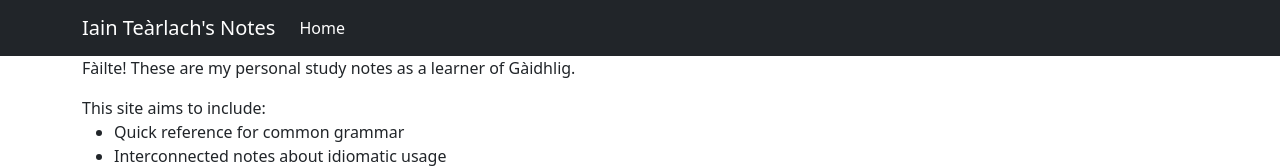
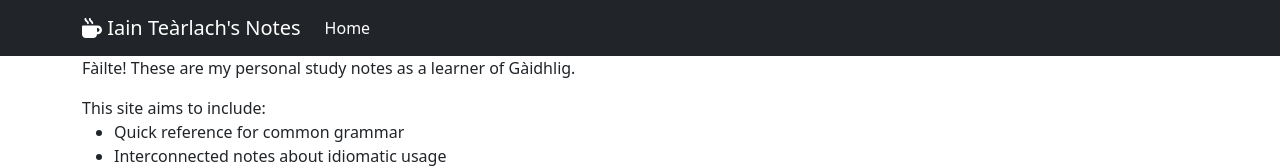
Before and after one commit to jbauschatz/IainsNotes, a React (Create React App) app: page / in a window 1280 px wide. Shown: the top 168 px of the page. Built offline with nearby package versions, Linux system fonts and the light colour scheme.

Commit message:
Added icon to main header bar

```diff
--- a/src/App.tsx
+++ b/src/App.tsx
@@ -1,6 +1,8 @@
 import React from 'react';
 import './App.css';
 import 'bootstrap/dist/css/bootstrap.min.css';
+import { FontAwesomeIcon } from "@fortawesome/react-fontawesome";
+import { faMugHot } from '@fortawesome/free-solid-svg-icons'
 
 import {
   HashRouter as Router,
@@ -96,7 +98,11 @@
       <Navbar bg="dark" variant="dark" expand="lg">
           <Container>
               <LinkContainer to="/">
-                  <Navbar.Brand>Iain Teàrlach's Notes</Navbar.Brand>
+                  <Navbar.Brand>
+                    <FontAwesomeIcon icon={faMugHot} />
+                    {' '}
+                    Iain Teàrlach's Notes
+                  </Navbar.Brand>
               </LinkContainer>
               <Navbar.Toggle aria-controls="basic-navbar-nav" />
               <Navbar.Collapse id="basic-navbar-nav">
```
